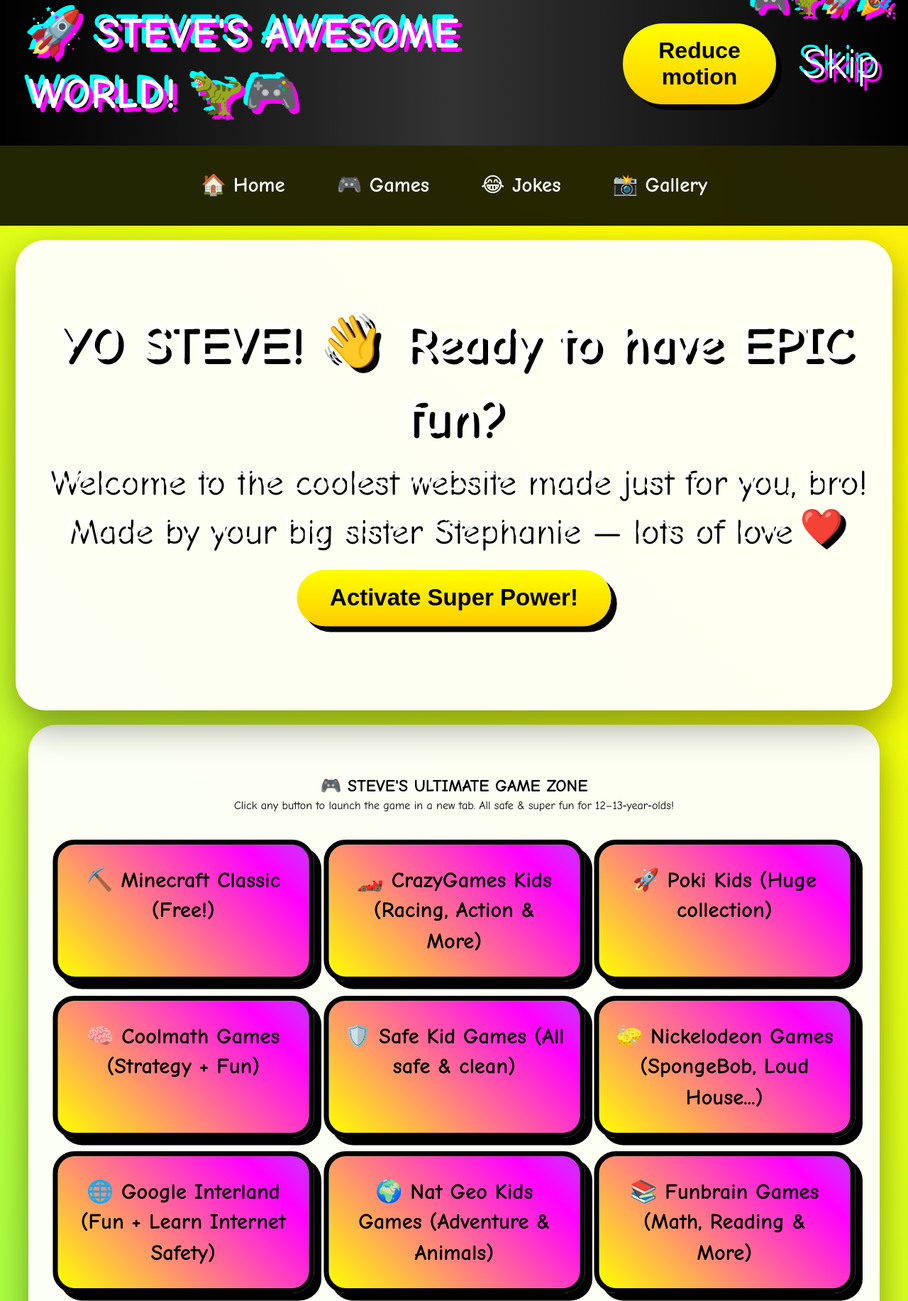
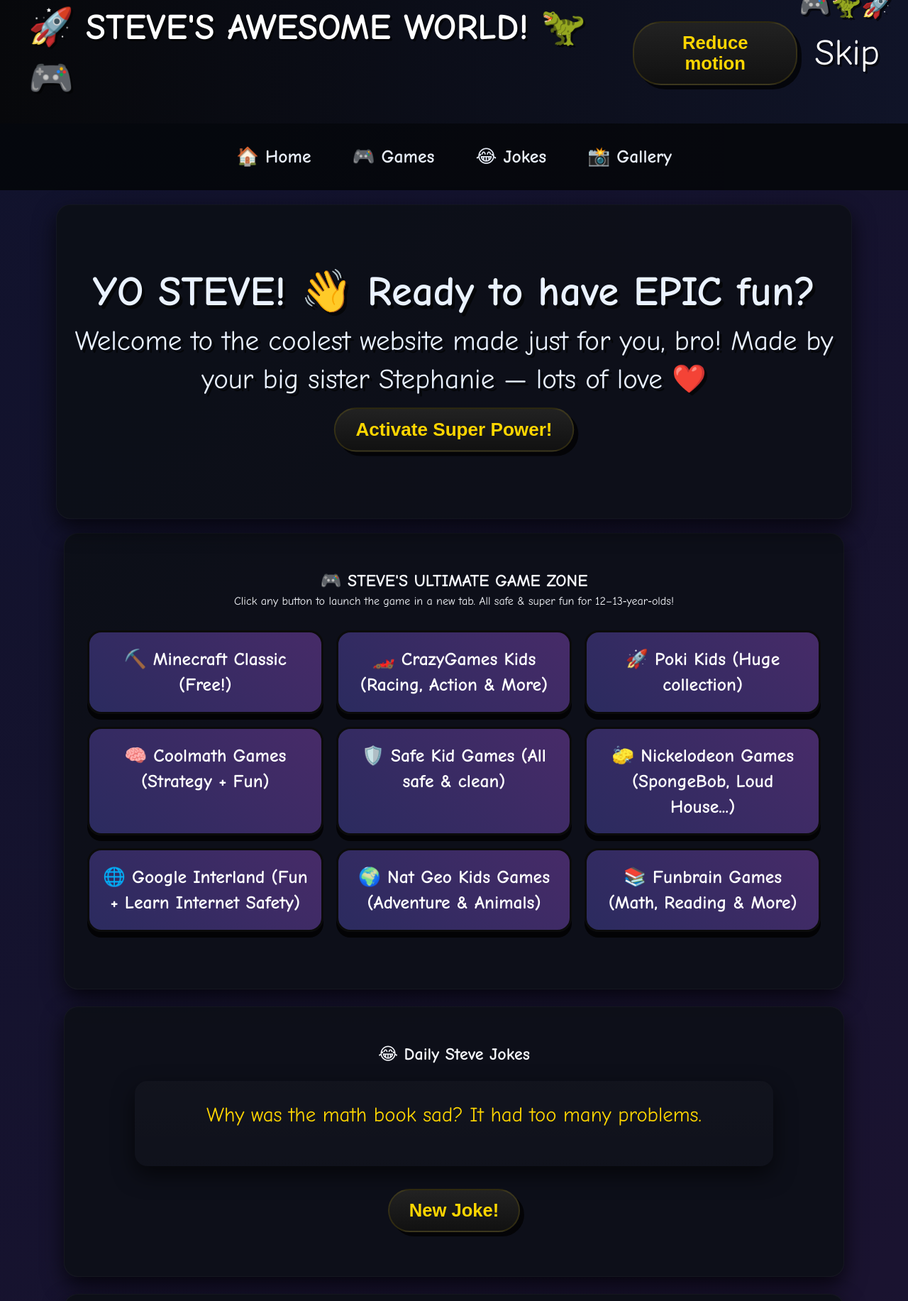
Before and after one commit to stephiewahome-hue/steve-s-awesome-website, a plain HTML site: page index.html in a window 1280 px wide. Shown: the part 25-1858 px from the top of the page at 71% size. Drawn offline with Linux system fonts and the light colour scheme.

Commit message:
Update style.css: darker color scheme, contrast improvements, reduced-motion support

```diff
--- a/style.css
+++ b/style.css
@@ -1,4 +1,4 @@
-/* ====================== STEVE'S AWESOME WORLD - SUPER FUN CSS ====================== */
+/* ====================== STEVE'S AWESOME WORLD - DARKER THEME CSS ====================== */
 
 * {
   margin: 0;
@@ -8,135 +8,131 @@
 
 body {
   font-family: 'Comic Sans MS', 'Arial Rounded MT Bold', cursive, sans-serif;
-  background: linear-gradient(45deg, #ff00cc, #00ffcc, #ffff00, #ff00cc);
+  /* darker, cooler gradient */
+  background: linear-gradient(135deg, #0b0f1a 0%, #081229 30%, #1a1330 60%, #081229 100%);
   background-size: 400% 400%;
-  animation: rainbow-bg 15s ease infinite;
-  color: #000;
+  animation: slow-bg 20s ease infinite;
+  color: #f5f7fb;
   text-align: center;
   line-height: 1.4;
   overflow-x: hidden;
 }
 
-/* Animated Rainbow Background */
-@keyframes rainbow-bg {
+/* Subtle animated background movement */
+@keyframes slow-bg {
   0% { background-position: 0% 50%; }
   50% { background-position: 100% 50%; }
   100% { background-position: 0% 50%; }
 }
 
 header {
-  background: linear-gradient(90deg, #000, #333, #000);
-  color: #fff;
-  padding: 30px 20px;
-  font-size: 3.8rem;
-  text-shadow:
-    6px 6px 0 #ff00ff,
-    -6px -6px 0 #00ffff;
+  background: linear-gradient(90deg, #07080b, #101428);
+  color: #ffffff;
+  padding: 28px 20px;
+  font-size: 3.2rem;
+  text-shadow: 3px 3px 0 rgba(0,0,0,0.6);
   position: relative;
   overflow: hidden;
 }
 
 header::after {
-  content: '🎮🦖🚀🎉';
+  content: '🎮🦖🚀';
   position: absolute;
-  top: 10px;
-  right: 20px;
-  font-size: 2.5rem;
-  animation: float 3s ease-in-out infinite;
+  top: 12px;
+  right: 22px;
+  font-size: 2.2rem;
+  animation: float 4s ease-in-out infinite;
 }
 
 @keyframes float {
   0%, 100% { transform: translateY(0); }
-  50% { transform: translateY(-15px); }
+  50% { transform: translateY(-8px); }
 }
 
 .nav {
-  background: rgba(0, 0, 0, 0.85);
-  padding: 20px;
+  background: rgba(6,8,12,0.95);
+  padding: 16px;
   position: sticky;
   top: 0;
   z-index: 100;
   display: flex;
   justify-content: center;
   flex-wrap: wrap;
-  gap: 15px;
+  gap: 12px;
 }
 
 .nav a {
-  color: white;
+  color: #e8eef8;
   text-decoration: none;
-  font-size: 1.8rem;
+  font-size: 1.6rem;
   font-weight: bold;
-  padding: 12px 25px;
-  border-radius: 50px;
-  transition: all 0.4s;
-  border: 4px solid transparent;
+  padding: 10px 20px;
+  border-radius: 40px;
+  transition: all 0.25s;
+  border: 3px solid transparent;
 }
 
 .nav a:hover {
-  background: #ffff00;
+  background: #ffd600;
   color: #000;
-  transform: scale(1.15) rotate(3deg);
-  border-color: #ff00ff;
-  box-shadow: 0 0 20px #ffff00;
+  transform: scale(1.05) rotate(1deg);
+  border-color: #ff7bd0;
+  box-shadow: 0 0 12px rgba(255,214,0,0.35);
 }
 
 .hero {
-  padding: 90px 20px;
-  font-size: 3rem;
-  color: white;
-  text-shadow: 7px 7px 0 #000;
-  animation: pulse 2s ease infinite;
+  padding: 80px 20px;
+  font-size: 2.4rem;
+  color: #eaf2ff;
+  text-shadow: 4px 4px 0 rgba(0,0,0,0.6);
+  animation: subtle-pulse 3.5s ease infinite;
 }
 
-@keyframes pulse {
+@keyframes subtle-pulse {
   0%, 100% { transform: scale(1); }
-  50% { transform: scale(1.03); }
+  50% { transform: scale(1.02); }
 }
 
 section {
-  padding: 70px 20px;
-  margin: 30px auto;
-  max-width: 1200px;
-  border-radius: 40px;
-  background: rgba(255, 255, 255, 0.95);
-  box-shadow: 0 20px 50px rgba(0, 0, 0, 0.4);
+  padding: 50px 20px;
+  margin: 24px auto;
+  max-width: 1100px;
+  border-radius: 20px;
+  /* darker card look */
+  background: rgba(12,16,22,0.85);
+  box-shadow: 0 12px 30px rgba(0, 0, 0, 0.7);
+  border: 1px solid rgba(255,255,255,0.03);
 }
 
-/* Games Grid - Bigger & Bouncier */
+/* Games Grid */
 .game-grid {
   display: grid;
-  grid-template-columns: repeat(auto-fit, minmax(300px, 1fr));
-  gap: 25px;
-  margin: 40px auto;
-  padding: 0 20px;
+  grid-template-columns: repeat(auto-fit, minmax(260px, 1fr));
+  gap: 18px;
+  margin: 30px auto;
+  padding: 0 12px;
 }
 
 .game-btn {
   display: block;
-  background: linear-gradient(45deg, #ffff00, #ff00ff, #00ffff);
+  /* darker neon gradient */
+  background: linear-gradient(45deg, #2b2b5f, #5b2b6f);
   background-size: 200%;
-  color: #000;
-  font-size: 1.85rem;
-  font-weight: bold;
-  padding: 28px 20px;
-  border-radius: 30px;
+  color: #ffffff;
+  font-size: 1.6rem;
+  font-weight: 800;
+  padding: 20px 18px;
+  border-radius: 20px;
   text-decoration: none;
-  box-shadow: 10px 10px 0 #000;
-  transition: all 0.4s;
-  border: 7px solid #000;
-  animation: game-pop 4s infinite;
+  box-shadow: 0 8px 0 rgba(0,0,0,0.8);
+  transition: transform 0.25s ease, box-shadow 0.25s ease, background-position 0.6s ease;
+  border: 3px solid #0b0b0b;
 }
 
 .game-btn:hover {
-  transform: translateY(-15px) scale(1.08) rotate(2deg);
-  box-shadow: 15px 15px 0 #000;
+  transform: translateY(-8px) scale(1.03);
+  box-shadow: 0 14px 0 rgba(0,0,0,0.85);
   background-position: 100%;
-}
-
-@keyframes game-pop {
-  0%, 100% { transform: scale(1); }
-  50% { transform: scale(1.04); }
 }
 
 /* Gallery Cards */
@@ -144,91 +140,100 @@ section {
   display: flex;
   flex-wrap: wrap;
   justify-content: center;
-  gap: 30px;
-  margin-top: 40px;
+  gap: 20px;
+  margin-top: 22px;
 }
 
 .photo-card {
-  background: white;
-  border-radius: 30px;
-  padding: 18px;
-  width: 320px;
-  box-shadow: 0 15px 40px rgba(0,0,0,0.35);
-  transition: all 0.5s;
-  border: 8px solid #ffff00;
+  background: linear-gradient(180deg, rgba(255,255,255,0.02), rgba(255,255,255,0.01));
+  border-radius: 14px;
+  padding: 12px;
+  width: 300px;
+  box-shadow: 0 12px 36px rgba(0,0,0,0.7);
+  transition: transform 0.35s, box-shadow 0.35s, border-color 0.35s;
+  border: 4px solid rgba(255,214,0,0.06);
 }
 
 .photo-card:hover {
-  transform: scale(1.12) rotate(4deg);
-  box-shadow: 0 25px 60px rgba(255, 255, 0, 0.6);
-  border-color: #ff00ff;
+  transform: scale(1.06) rotate(1.5deg);
+  box-shadow: 0 22px 48px rgba(34, 34, 60, 0.6);
+  border-color: rgba(255,123,208,0.18);
 }
 
 .photo-card img {
   width: 100%;
-  border-radius: 20px;
-  border: 5px solid #000;
-  transition: 0.4s;
+  border-radius: 10px;
+  border: 3px solid rgba(0,0,0,0.6);
+  transition: transform 0.3s;
 }
 
 .photo-card:hover img {
-  transform: scale(1.05);
+  transform: scale(1.03);
 }
 
 .photo-card p {
-  margin-top: 15px;
-  font-size: 1.6rem;
-  font-weight: bold;
-  color: #ff00aa;
-  text-shadow: 2px 2px 0 #ffff00;
+  margin-top: 12px;
+  font-size: 1.4rem;
+  font-weight: 700;
+  color: #ffd6ff;
+  text-shadow: 1px 1px 0 rgba(0,0,0,0.6);
 }
 
 /* Jokes */
 .joke-text {
-  font-size: 2.3rem;
-  min-height: 140px;
-  background: linear-gradient(#000, #222);
-  color: #ffff00;
-  padding: 40px 30px;
-  border-radius: 35px;
-  margin: 40px auto;
+  font-size: 1.8rem;
+  min-height: 120px;
+  background: linear-gradient(180deg, rgba(255,255,255,0.02), rgba(255,255,255,0.01));
+  color: #ffd600;
+  padding: 28px 20px;
+  border-radius: 18px;
+  margin: 20px auto;
   max-width: 900px;
-  box-shadow: 0 15px 40px rgba(0,0,0,0.5);
+  box-shadow: 0 12px 30px rgba(0,0,0,0.6);
 }
 
 /* Buttons */
 button {
-  background: linear-gradient(#ffff00, #ffcc00);
-  color: #000;
-  border: none;
-  padding: 20px 45px;
-  font-size: 2rem;
-  margin: 25px;
-  border-radius: 60px;
+  background: linear-gradient(#222, #111);
+  color: #ffd600;
+  border: 2px solid rgba(255,214,0,0.12);
+  padding: 14px 28px;
+  font-size: 1.6rem;
+  margin: 12px;
+  border-radius: 40px;
   cursor: pointer;
-  box-shadow: 8px 8px 0 #000;
-  transition: all 0.3s;
-  font-weight: bold;
+  box-shadow: 6px 6px 0 rgba(0,0,0,0.7);
+  transition: transform 0.2s ease, background 0.2s, color 0.2s;
+  font-weight: 800;
 }
 
 button:hover {
-  background: linear-gradient(#ff00ff, #00ffff);
-  color: white;
-  transform: translateY(-10px) scale(1.1);
-  box-shadow: 12px 12px 0 #000;
+  background: linear-gradient(#2b2140, #3b2b5a);
+  color: #fff;
+  transform: translateY(-6px) scale(1.03);
+  box-shadow: 10px 10px 0 rgba(0,0,0,0.7);
 }
 
 footer {
-  padding: 50px 20px;
-  background: #000;
-  color: #ffff00;
-  font-size: 1.7rem;
-  margin-top: 60px;
+  padding: 36px 20px;
+  background: #05060a;
+  color: #dcdcdc;
+  font-size: 1.4rem;
+  margin-top: 40px;
+  border-top: 1px solid rgba(255,255,255,0.02);
+}
+
+/* Reduced motion helpers */
+body.reduced-motion, body.reduced-motion * {
+  animation: none !important;
+  transition: none !important;
 }
 
 /* Make it responsive */
 @media (max-width: 768px) {
-  header { font-size: 2.8rem; }
-  .hero { font-size: 2.2rem; }
-  .nav a { font-size: 1.5rem; padding: 10px 15px; }
+  header { font-size: 2.4rem; }
+  .hero { font-size: 1.8rem; padding: 50px 12px; }
+  .nav a { font-size: 1.2rem; padding: 8px 12px; }
+  .game-btn { font-size: 1.3rem; padding: 16px; }
+  .photo-card { width: 90%; }
 }
```
